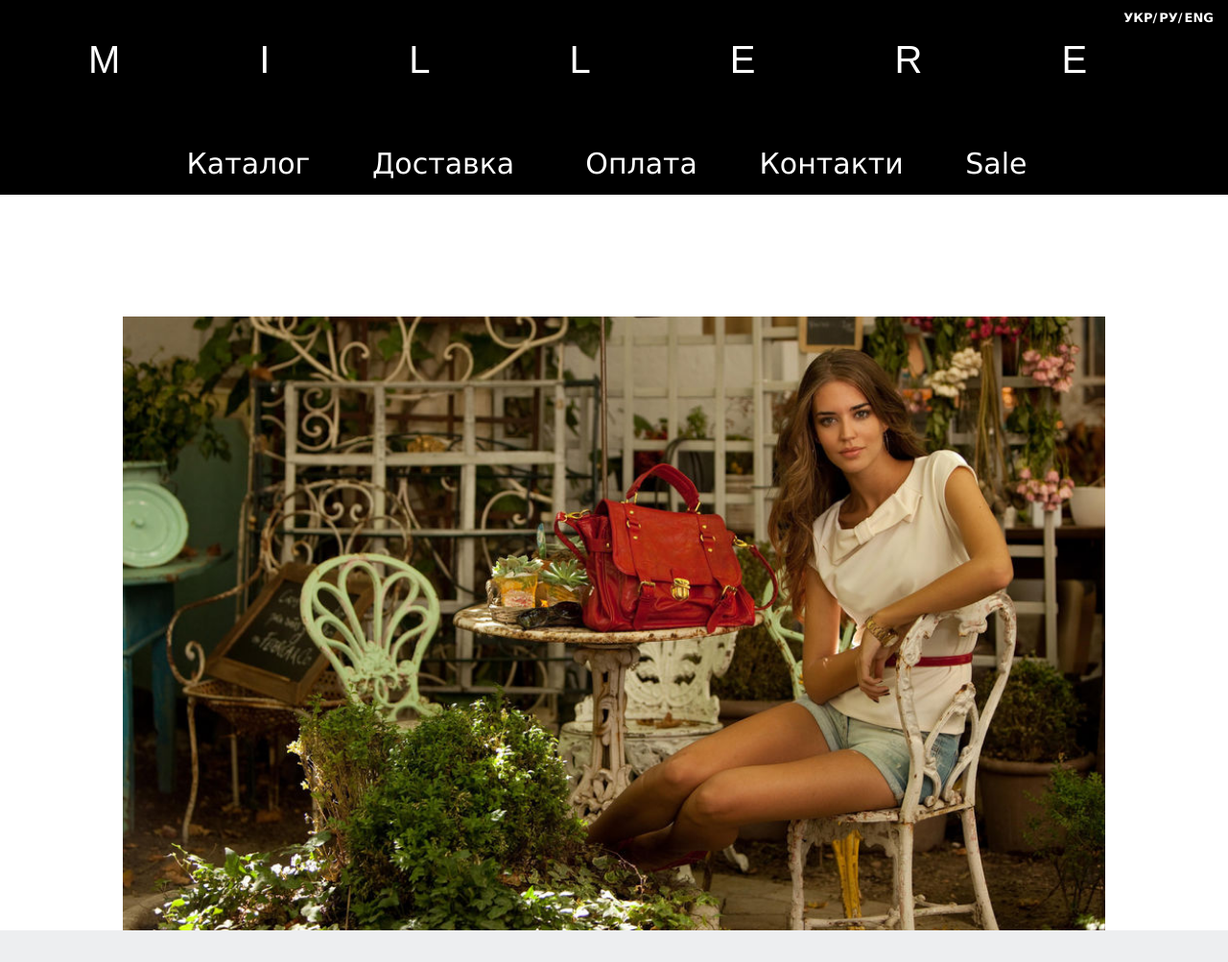
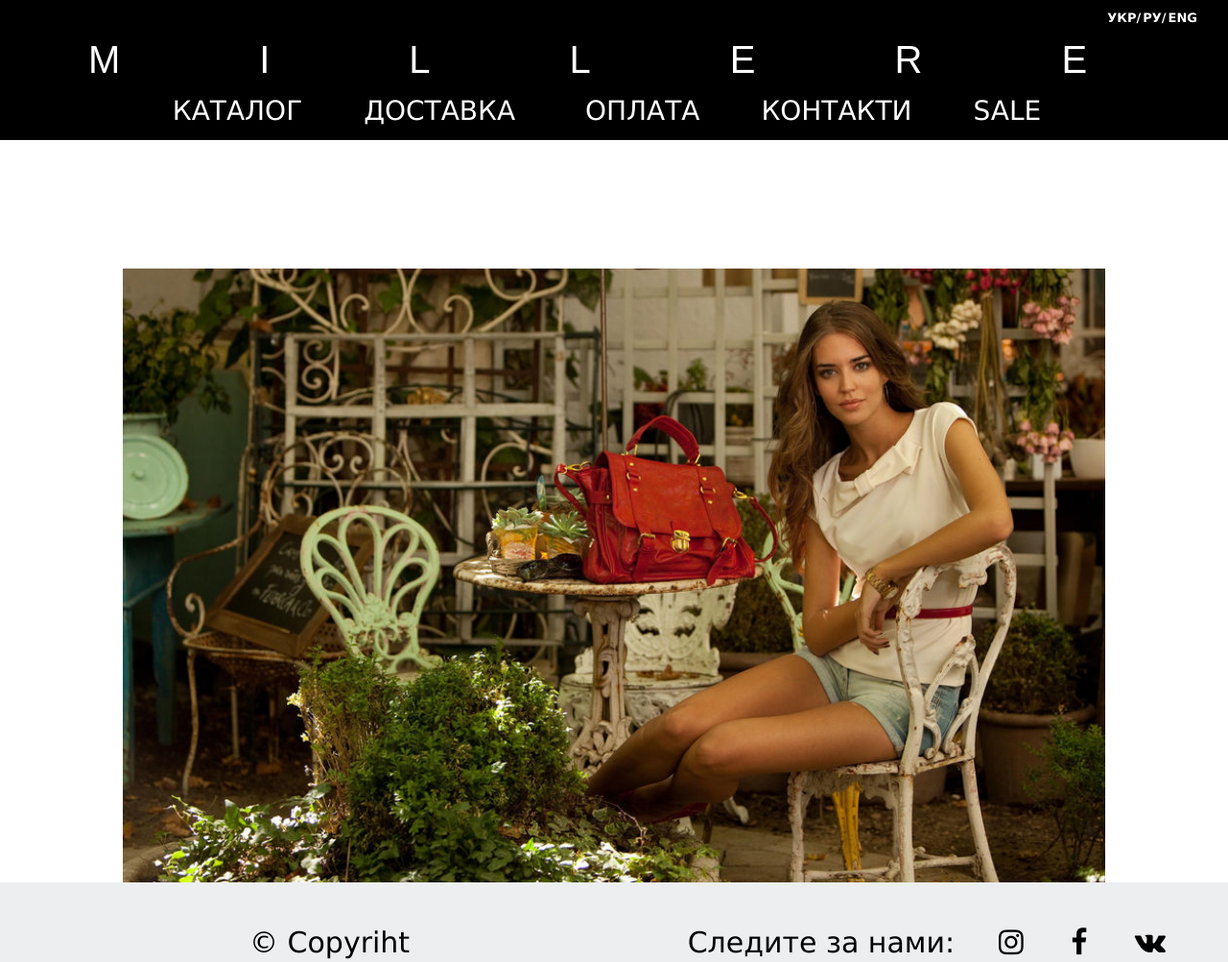
Before and after one commit to DereviankinNikita/vyoungdev.github.io, a plain HTML site: page index.html in a window 1280 px wide. Shown: the top 1003 px of the page at 96% size. Drawn offline with Linux system fonts and the light colour scheme.

Commit message:
Header edits

```diff
--- a/index.html
+++ b/index.html
@@ -12,7 +12,7 @@
  <div class="wrapper">
  	<div class="header">
  <!--<a href="#"><h2 style="font-size: 15px; float: right; margin-right: 15px; color: white;">УКР/РУ/ENG</h2></a>-->
- <a href="#>" target="_blank"><h2 style="font-size: 13px; float: right; margin-right: 15px; color: white;">ENG</h2></a>
+ <a href="#>" target="_blank"><h2 style="font-size: 13px; float: right; margin-right: 32px; color: white;">ENG</h2></a>
  <a href="#" target="_blank"><h2 style="font-size: 13px; float: right; margin-right: 2px; color: white;">РУ/</h2></a>
  <a href="#" target="_blank"><h2 style="font-size: 13px; float: right; margin-right: 2px; color: white;">УКР/</h2></a>
 
--- a/style.css
+++ b/style.css
@@ -34,7 +34,7 @@ margin: 0;
 padding: 0;
 background:#000000;
 color: #f9fafc;
-height: 120px;
+height: 70px;
 }
 
 .header p{
@@ -68,9 +68,10 @@ height: 120px;
 background-color: black;
 height: 60px;
 display: block;
-padding-top: 3px;
-padding-bottom: 20px;
-font-size: 30px;
+padding-top: 1px;
+padding-bottom: 15px;
+font-size: 28px;
+text-transform: uppercase;
 font-family: 'Roboto' sans-serif;
 color: white;
 }
```
